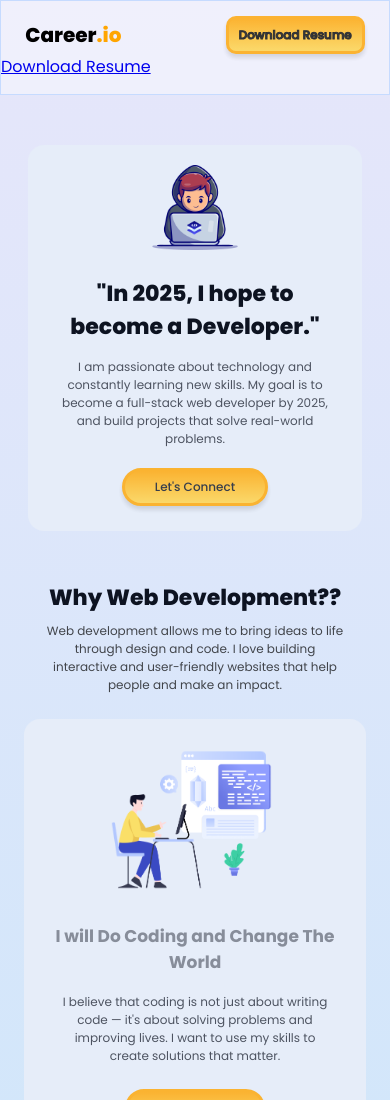
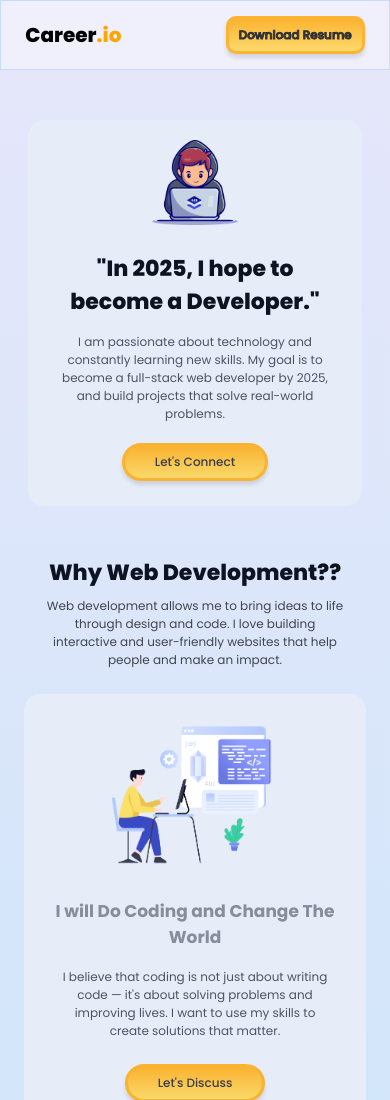
Before and after one commit to minhazahmmed/PH-career.io-project-minhaz, a plain HTML site: page index.html in a window 390 px wide. Shown: the top 1100 px of the page. Drawn offline with Linux system fonts and the light colour scheme; a web font is replaced by a local one.

Commit message:
code changed and responsive done

```diff
--- a/index.html
+++ b/index.html
@@ -25,11 +25,6 @@
         <div class="top-button">
             <button><span class="btn-span-text">Download Resume</span></button>
         </div>
-
-       </div>
-
-       <div>
-        <a href="My Resume.pdf" download="My_Resume.pdf" class="btn">Download Resume</a>
 
        </div>
      </header>
```
Also changed, not shown: 1 other file.
